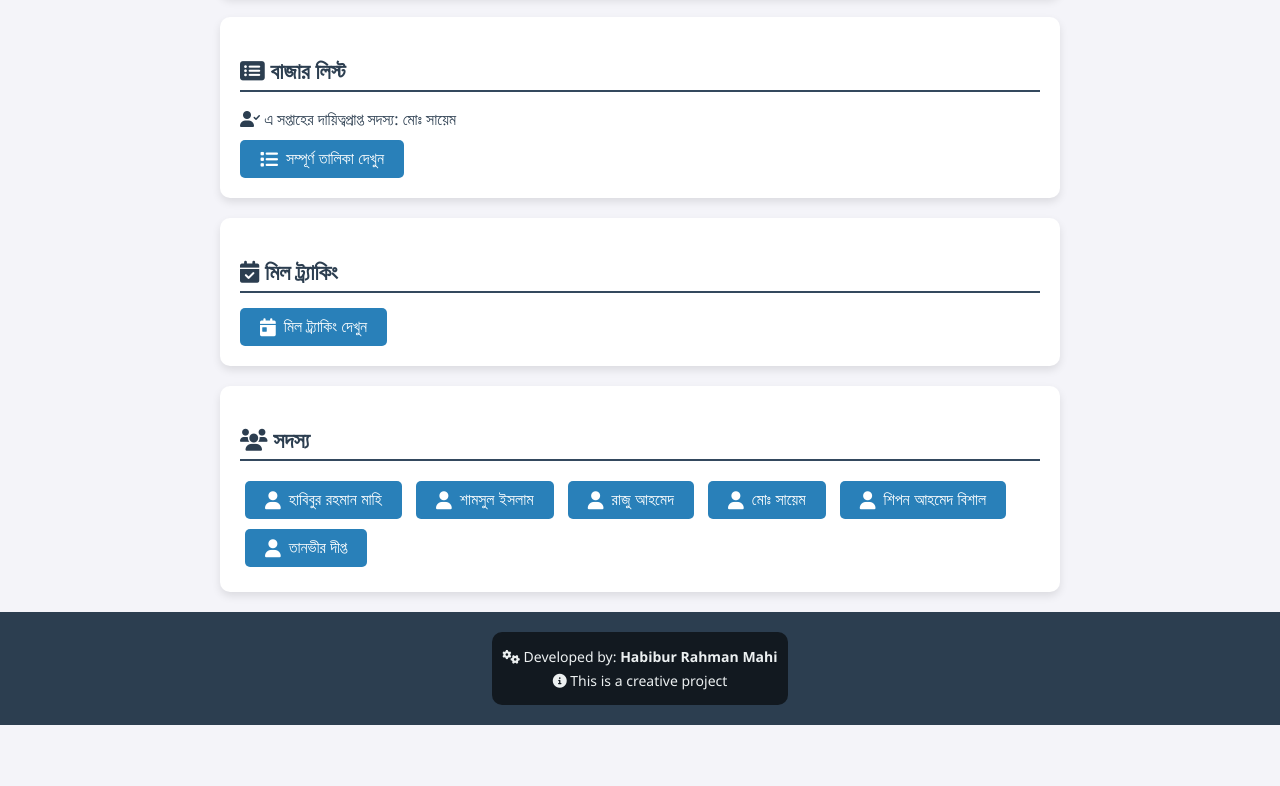
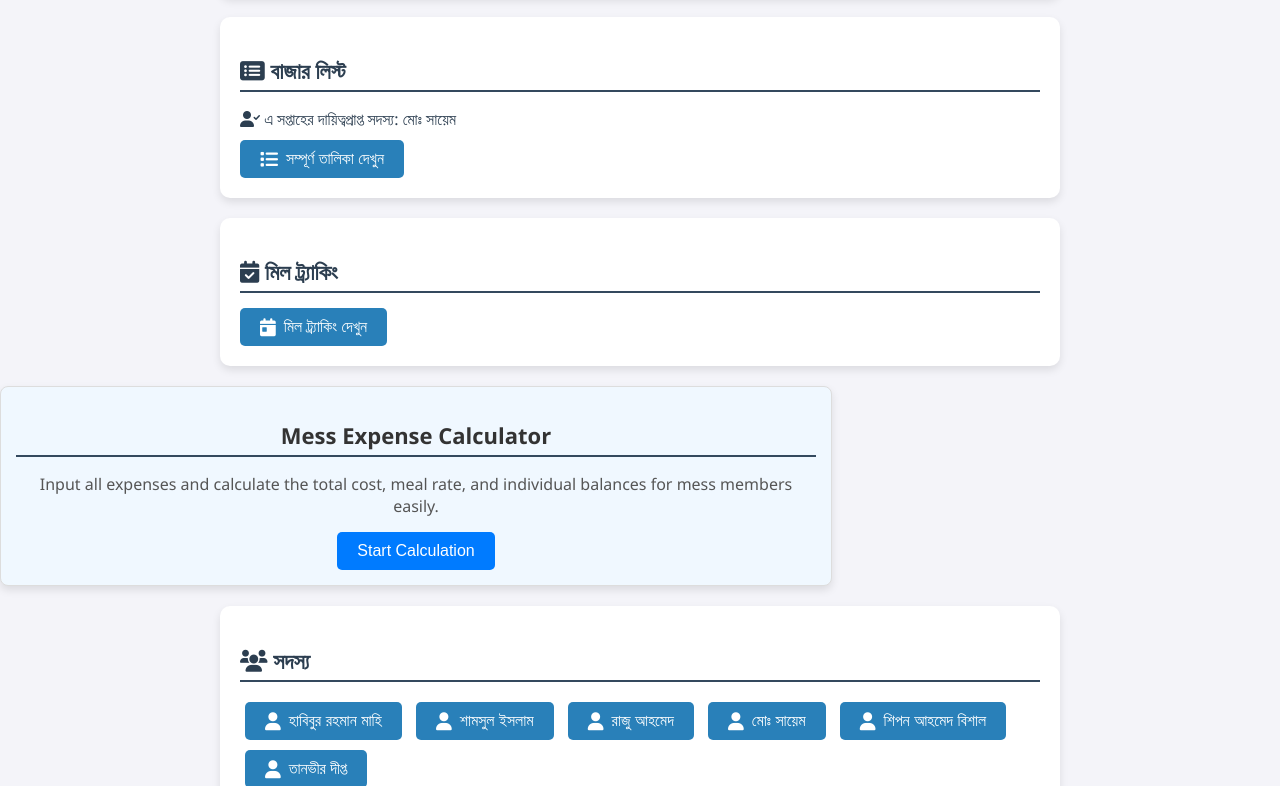
Before and after one commit to misson-infinity/Chatro_Niketon, a plain HTML site: page index.html in a window 1280 px wide. Shown: the part 514-1300 px from the top of the page. Before the commit the page ends 1239 px from the top, so only its background shows below. Drawn offline with Linux system fonts and the light colour scheme; no server answers.

Commit message:
index.html

```diff
--- a/index.html
+++ b/index.html
@@ -215,7 +215,47 @@
     <h2><i class="fas fa-calendar-check"></i> মিল ট্র্যাকিং</h2>
     <a href="meal_tracking.html"><button><i class="fas fa-calendar-day"></i> মিল ট্র্যাকিং দেখুন</button></a> <!-- Icon added to the button -->
   </section>
+<section id="mess-expense-calculator">
+  <h2>Mess Expense Calculator</h2>
+  <p>Input all expenses and calculate the total cost, meal rate, and individual balances for mess members easily.</p>
+  <button onclick="calculate()">Start Calculation</button>
+</section>
 
+<style>
+  #mess-expense-calculator {
+    margin: 20px 0;
+    padding: 15px;
+    background-color: #f0f8ff;
+    border: 1px solid #ddd;
+    border-radius: 8px;
+    text-align: center;
+  }
+
+  #mess-expense-calculator h2 {
+    color: #333;
+    margin-bottom: 10px;
+  }
+
+  #mess-expense-calculator p {
+    font-size: 16px;
+    color: #555;
+    margin-bottom: 15px;
+  }
+
+  #mess-expense-calculator button {
+    padding: 10px 20px;
+    background-color: #007bff;
+    color: white;
+    border: none;
+    border-radius: 5px;
+    font-size: 16px;
+    cursor: pointer;
+  }
+
+  #mess-expense-calculator button:hover {
+    background-color: #0056b3;
+  }
+</style>
   <!-- Members Section -->
   <section id="members">
     <h2><i class="fas fa-users"></i> সদস্য</h2>
```
